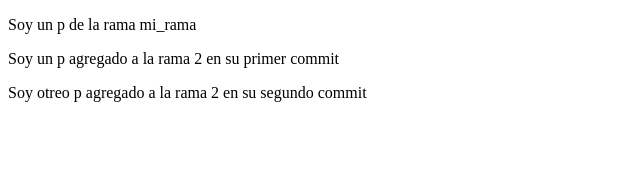
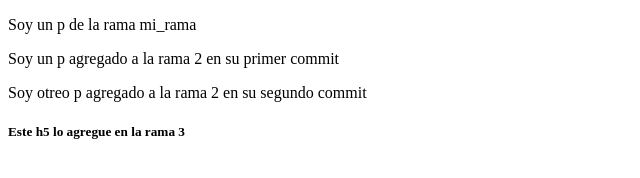
Before and after one commit to santiagoalmada/repo1, a plain HTML site: page pages/index.html in a window 1280 px wide. Shown: the whole page, without its empty margins (0-640 px from the left). Drawn offline with Linux system fonts and the light colour scheme.

Commit message:
agregue un h5

```diff
--- a/pages/index.html
+++ b/pages/index.html
@@ -9,5 +9,6 @@
     <p>Soy un p de la rama mi_rama</p>
     <p>Soy un p agregado a la rama 2 en su primer commit</p>
     <p>Soy otreo p agregado a la rama 2 en su segundo commit</p>
+    <h5>Este h5 lo agregue en la rama 3</h5>
 </body>
 </html>
```
